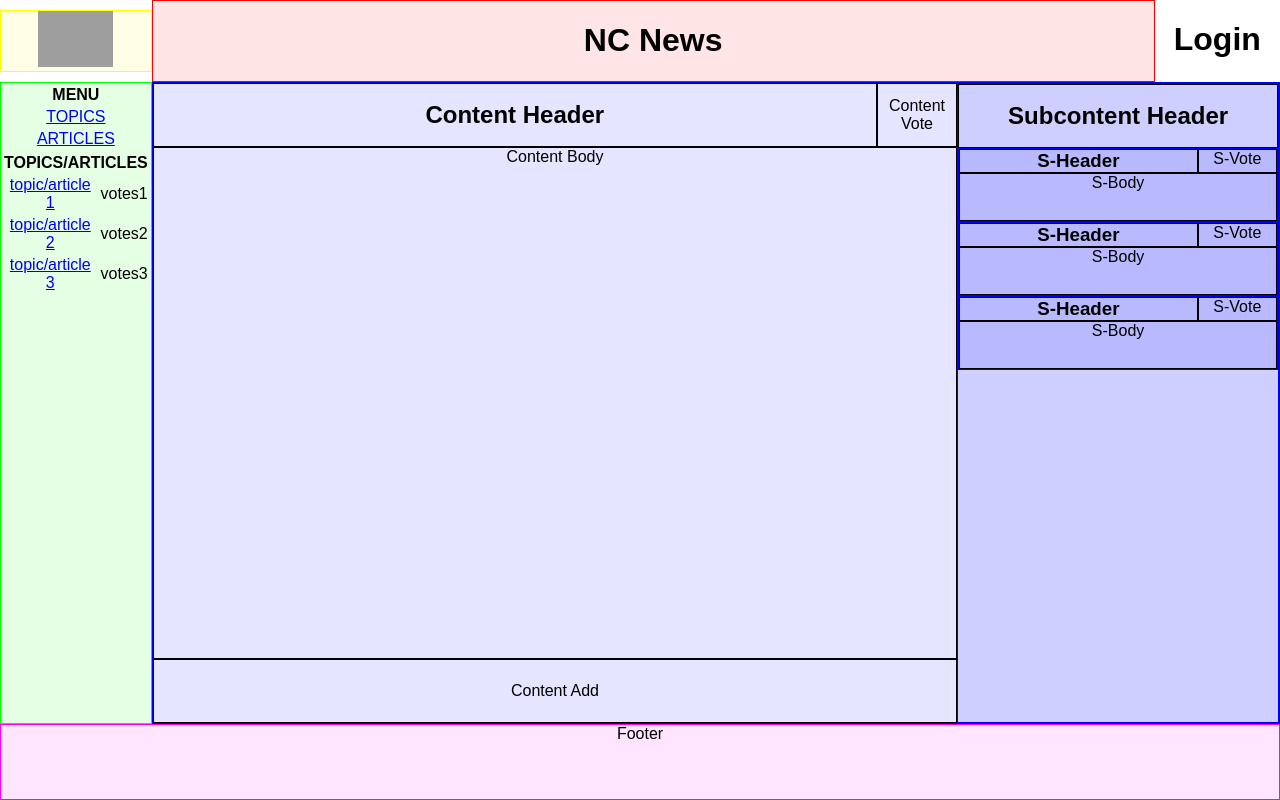
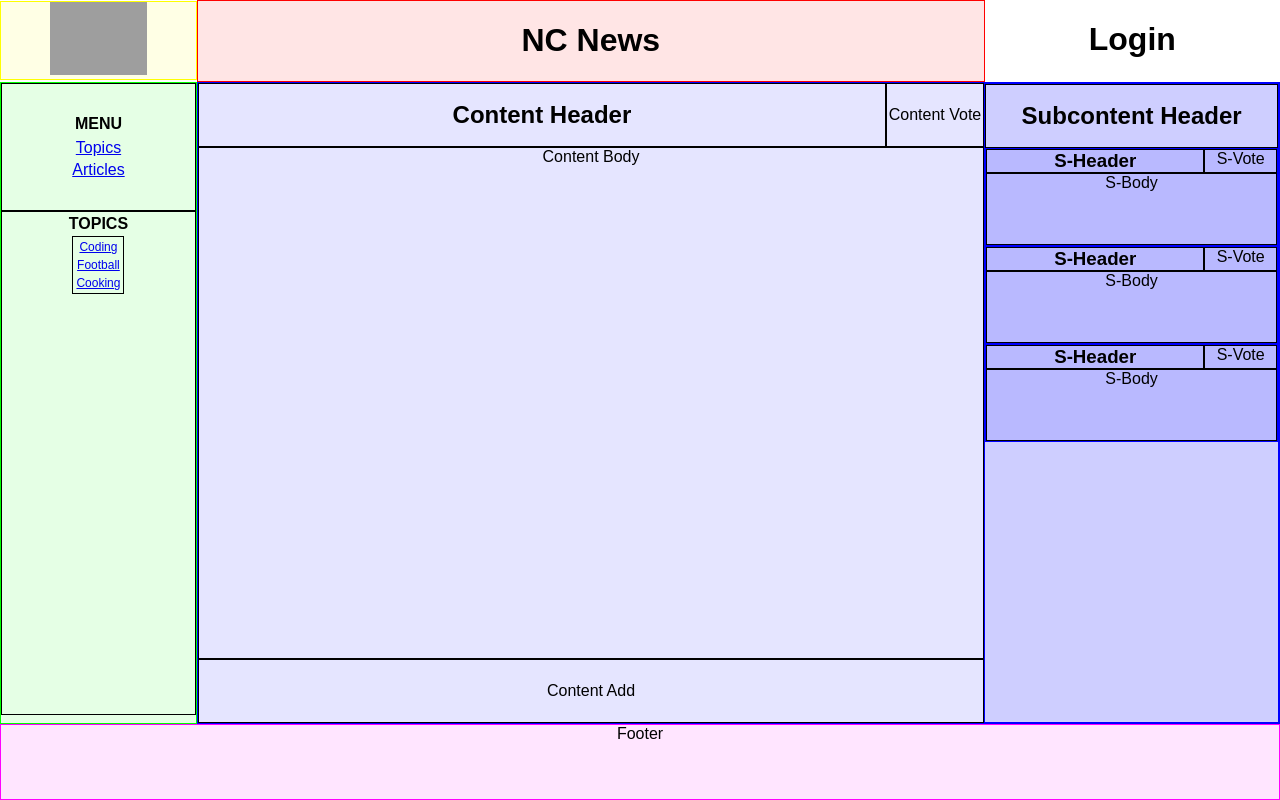
Before and after one commit to bencrick/fend-nc-news, a React (Create React App) app: page / in a window 1280 px wide. Built offline with nearby package versions, Linux system fonts and the light colour scheme; grey boxes are pictures that could not be loaded.

Commit message:
add reactivity to nav bar

```diff
--- a/src/App.css
+++ b/src/App.css
@@ -1,7 +1,7 @@
 .App {
   text-align: center;
   display: grid;
-  grid-template-columns: 1fr 8fr 1fr;
+  grid-template-columns: 2fr 8fr 3fr;
   grid-template-rows: 1fr 8fr 1fr;
   grid-template-areas:
     'home header login'
@@ -16,6 +16,15 @@
   display: flex;
   align-items: center;
   justify-content: center;
+  flex-direction: column;
+}
+
+.flex-top-center {
+  margin: 0;
+  display: flex;
+  align-items: center;
+  justify-content: top;
+  flex-direction: column;
 }
 
 /* .App-header {
--- a/src/App.js
+++ b/src/App.js
@@ -9,35 +9,51 @@ import * as api from './api';
 
 class App extends Component {
   state = {
-    data: {
-      topics,
-      articles,
-      comments
-    },
-    loading: true
+    data: {},
+    loading: true,
+    path: '/'
   };
   render() {
-    const { data } = this.state;
-    console.log(data);
+    const { topics, articles, comments, path } = this.state.data;
     return (
       <main className="App">
         <Home />
         <Header />
         <Login />
-        <Nav />
-        <Content />
+        <Nav topics={topics} articles={articles} setContent={this.setContent} />
+        <Content
+          path={path}
+          topics={topics}
+          articles={articles}
+          comments={comments}
+        />
         <Footer />
       </main>
     );
   }
 
-  // componentDidMount = async () => {
-  //   const data = [];
-  //   this.setState({
-  //     data,
-  //     loading: false
-  //   });
-  // };
+  componentDidMount = () => {
+    const data = {
+      topics,
+      articles,
+      comments
+    };
+    this.setState({
+      data,
+      loading: false
+    });
+  };
+
+  setContent = event => {
+    const path = event.target.href.replace(/^http.*:\d+\//, '');
+    this.setState({
+      path
+    });
+  };
+}
+
+function capitalise(str) {
+  return `${str.slice(0, 1).toUpperCase()}${str.slice(1).toLowerCase()}`;
 }
 
 export default App;
--- a/src/components/Content/Content.css
+++ b/src/components/Content/Content.css
@@ -4,7 +4,7 @@
   border: solid 1px rgba(0, 0, 255, 1);
   background-color: rgba(0, 0, 255, 0.1);
   display: grid;
-  grid-template-columns: 9fr 1fr 4fr;
+  grid-template-columns: 7fr 1fr 3fr;
   grid-template-rows: 1fr 8fr 1fr;
   grid-template-areas:
     'cont-head cont-vote subcontent'
--- a/src/components/Content/Subcontent/Subcontent.css
+++ b/src/components/Content/Subcontent/Subcontent.css
@@ -20,4 +20,5 @@
   grid-area: subcont-list;
   border: solid 1px rgba(0, 0, 0, 1);
   overflow: scroll;
+  height: 72vh;
 }
--- a/src/components/Content/Subcontent/Subitem/Subitem.css
+++ b/src/components/Content/Subcontent/Subitem/Subitem.css
@@ -5,7 +5,7 @@
   background-color: rgba(0, 0, 255, 0.1);
   display: grid;
   grid-template-columns: 3fr 1fr;
-  grid-template-rows: 1fr 2fr;
+  grid-template-rows: 1fr 3fr;
   grid-template-areas:
     'subitem-head subitem-vote'
     'subitem-body subitem-body';
--- a/src/components/Nav/Nav.css
+++ b/src/components/Nav/Nav.css
@@ -2,4 +2,30 @@
   grid-area: left;
   border: solid 1px rgba(0, 255, 0, 1);
   background-color: rgba(0, 255, 0, 0.1);
+  display: grid;
+  grid-template-columns: 1fr;
+  grid-template-rows: 2fr 8fr;
+  grid-template-areas:
+    'nav-menu'
+    'nav-table';
 }
+
+.nav-menu {
+  grid-area: nav-menu;
+  border: solid 1px rgba(0, 0, 0, 1);
+}
+
+.nav-table {
+  grid-area: nav-table;
+  border: solid 1px rgba(0, 0, 0, 1);
+  width: 100%;
+  height: 63vh;
+}
+
+.nav-list {
+  grid-area: nav-list;
+  border: solid 1px rgba(0, 0, 0, 1);
+  display: block;
+  overflow-y: scroll;
+  font-size: 0.75em;
+}
--- a/src/components/Nav/Nav.jsx
+++ b/src/components/Nav/Nav.jsx
@@ -1,11 +1,50 @@
-import React from 'react';
+import React, { Component } from 'react';
 import './Nav.css';
 import { Link } from '@reach/router';
 
-const Nav = () => {
+class Nav extends Component {
+  state = {
+    display: 'topics',
+    loading: true
+  };
+  render() {
+    const { display } = this.state;
+    const { setContent } = this.props;
+    let topics, articles, itemList, headerProp, navList, pathStart, pathEndProp;
+    if (!!this.props.topics && !!this.props.articles) {
+      topics = this.props.topics.topics;
+      articles = this.props.articles.articles;
+    } else {
+      topics = [];
+      articles = [];
+    }
+    if (display === 'topics') {
+      itemList = topics;
+      headerProp = 'slug';
+      pathEndProp = 'slug';
+      pathStart = '/articles/?topic=';
+    } else if (display === 'articles') {
+      itemList = articles;
+      headerProp = 'title';
+      pathEndProp = 'article_id';
+      pathStart = '/articles/';
+    }
+    navList = itemList.map(item => {
+      return (
+        <tr>
+          <td>
+            <Link to={`${pathStart}${item[pathEndProp]}`} onClick={setContent}>
+              {`${item[headerProp].slice(0, 1).toUpperCase()}${item[headerProp]
+                .slice(1)
+                .toLowerCase()}`}
+            </Link>
+          </td>
+        </tr>
+      );
+    });
     return (
       <main className="nav">
-      <table align="center" className="nav-menu">
+        <table align="center" className="nav-menu flex-center">
           <thead>
             <tr>
               <th>MENU</th>
@@ -14,45 +53,43 @@ const Nav = () => {
           <tbody>
             <tr>
               <td>
-              <Link to="/topics">TOPICS</Link>
+                <Link to="/topics" onClick={this.displayChange}>
+                  Topics
+                </Link>
               </td>
             </tr>
             <tr>
               <td>
-              <Link to="/articles">ARTICLES</Link>
+                <Link to="/articles" onClick={this.displayChange}>
+                  Articles
+                </Link>
               </td>
             </tr>
           </tbody>
         </table>
-      <table align="center" className="nav-list">
+        <table align="center" className="nav-table flex-top-center">
           <thead>
             <tr>
-            <th colSpan="2">TOPICS/ARTICLES</th>
+              <th colSpan="2">{display.toUpperCase()}</th>
             </tr>
           </thead>
-        <tbody>
-          <tr>
-            <td>
-              <Link to="/topics">topic/article 1</Link>
-            </td>
-            <td>votes1</td>
-          </tr>
-          <tr>
-            <td>
-              <Link to="/articles">topic/article 2</Link>
-            </td>
-            <td>votes2</td>
-          </tr>
-          <tr>
-            <td>
-              <Link to="/articles">topic/article 3</Link>
-            </td>
-            <td>votes3</td>
-          </tr>
-        </tbody>
+          <tbody className="nav-list">{navList}</tbody>
         </table>
       </main>
     );
+  }
+
+  componentDidMount = () => {
+    this.setState({
+      loading: false
+    });
   };
 
+  displayChange = event => {
+    this.setState({
+      display: event.target.innerText.toLowerCase()
+    });
+  };
+}
+
 export default Nav;
```
Lines whose indentation alone changed are shown as unchanged.
